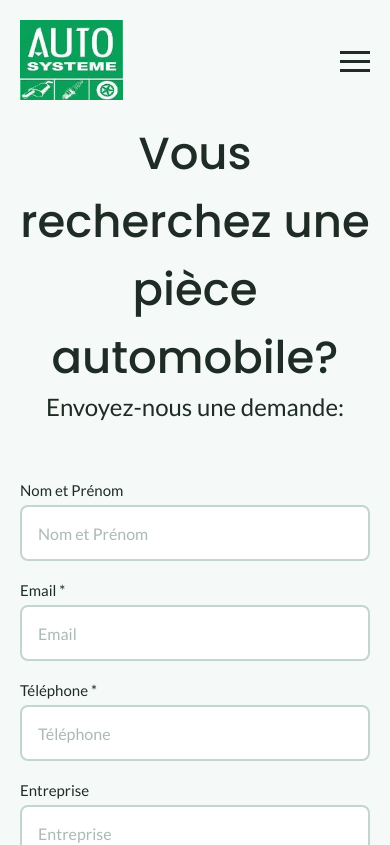
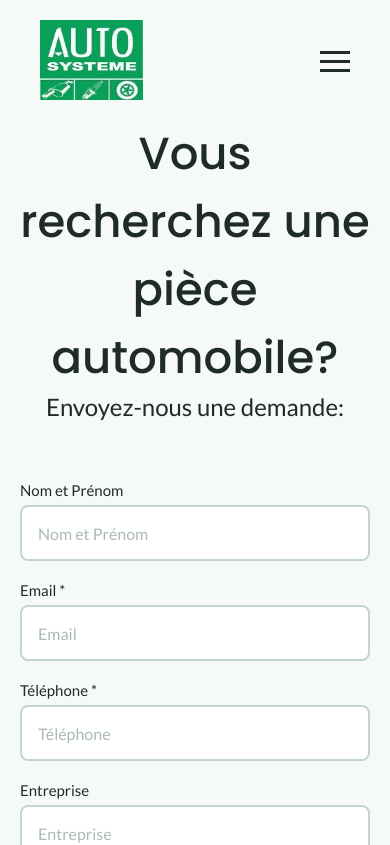
Before and after one commit to Nina-petit/auto-systeme, a React (Create React App) app: page /part-search in a window 390 px wide. Shown: the top 845 px of the page. Built offline with nearby package versions, Linux system fonts and the light colour scheme.

Commit message:
menu burger responsive fix

```diff
--- a/src/Header/Header.js
+++ b/src/Header/Header.js
@@ -34,7 +34,7 @@ function Header() {
   }, [menuOpen]);
 
   return (
-    <div className={`header ${location.pathname === "/" && "header__light"}`}>
+    <div className={`header ${(location.pathname === "/" && !menuOpen) && "header__light"}`}>
       <Link
         to="/"
         onClick={handleLinkClick}
--- a/src/Header/Header.scss
+++ b/src/Header/Header.scss
@@ -190,8 +190,8 @@
       bottom: 0;
       background-color: #FFF;
       padding-top: 100px;
-      padding-left: 40px;
-      padding-right: 40px;
+      padding-left: 60px;
+      padding-right: 60px;
       transform: translateX(100%);
       transition: transform 0.3s ease;
 
@@ -199,6 +199,7 @@
         flex-direction: column;
         align-items: flex-start;
         gap: 20px;
+        padding-inline-start: 0;
       }
 
       &.open {
@@ -209,6 +210,7 @@
     &.header__light {
       .header__burger span {
         background-color: #FFF;
+        margin-right: 20px;
       }
 
       .header__burger.open span {
@@ -217,9 +219,3 @@
     }
   }
 }
-
-@media (max-width: 600px) {
-  .header {
-    padding: 20px;
-  }
-}
--- a/src/Home/Home.scss
+++ b/src/Home/Home.scss
@@ -58,6 +58,8 @@
     &__content {
       margin: 0 40px;
 
+      margin-top: 20px;
+
       a {
         padding: 12px 24px;
       }
@@ -72,5 +74,6 @@
 @media (max-width: 480px) {
   .hero__content {
     margin: 0 20px;
+    margin-top: 20px;
   }
 }
```
